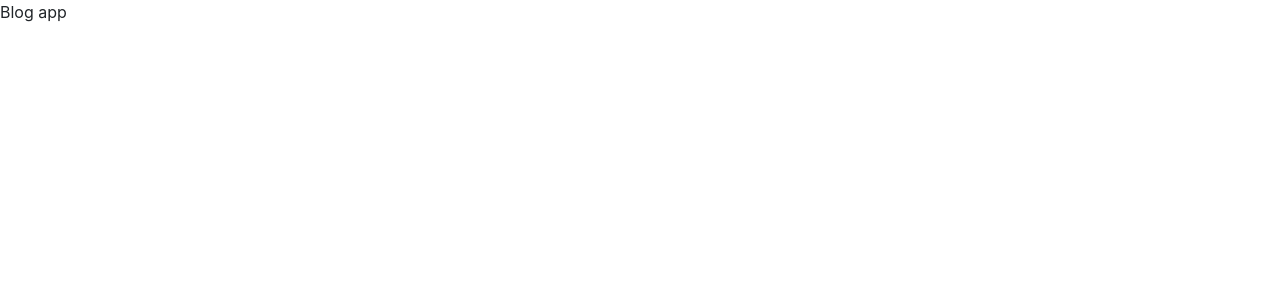
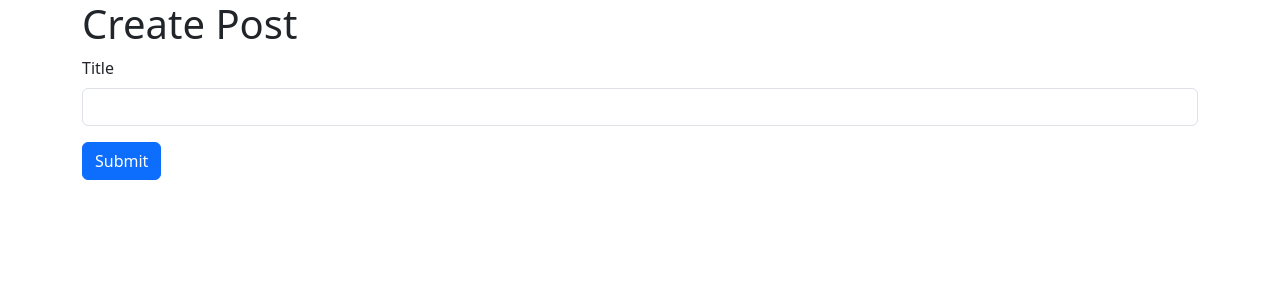
Before and after one commit to thesystemsmith/mini-microservice, a React (Create React App) app in the folder client/: page / in a window 1280 px wide. Shown: the top 300 px of the page. Built offline with nearby package versions, Linux system fonts and the light colour scheme.

Commit message:
setting up create post component

```diff
--- a/client/public/index.html
+++ b/client/public/index.html
@@ -32,6 +32,8 @@
       Learn how to configure a non-root public URL by running `npm run build`.
     -->
     <title>React App</title>
+    <!-- <script src="https://cdn.jsdelivr.net/npm/bootstrap@5.3.3/dist/js/bootstrap.bundle.min.js" integrity="sha384-YvpcrYf0tY3lHB60NNkmXc5s9fDVZLESaAA55NDzOxhy9GkcIdslK1eN7N6jIeHz" crossorigin="anonymous"></script> -->
+    <link href="https://cdn.jsdelivr.net/npm/bootstrap@5.3.3/dist/css/bootstrap.min.css" rel="stylesheet" integrity="sha384-QWTKZyjpPEjISv5WaRU9OFeRpok6YctnYmDr5pNlyT2bRjXh0JMhjY6hW+ALEwIH" crossorigin="anonymous">
   </head>
   <body>
     <noscript>You need to enable JavaScript to run this app.</noscript>
--- a/client/src/App.js
+++ b/client/src/App.js
@@ -1,7 +1,10 @@
 import React from "react";
-
+import PostCreate from "./PostCreate";
 const App = () => {
-    return <div>Blog app</div>;
+    return <div className="container">
+        <h1>Create Post</h1>
+        <PostCreate />
+    </div>;
 };
 
 export default App;
--- /dev/null
+++ b/client/src/PostCreate.js
@@ -0,0 +1,13 @@
+import React from "react";
+
+export default () => {
+    return <div>
+        <form>
+            <div className="form-group">
+                <label>Title</label>
+                <input className="form-control"></input>
+            </div>
+            <button className="btn btn-primary">Submit</button>
+        </form>
+    </div>
+}
```
